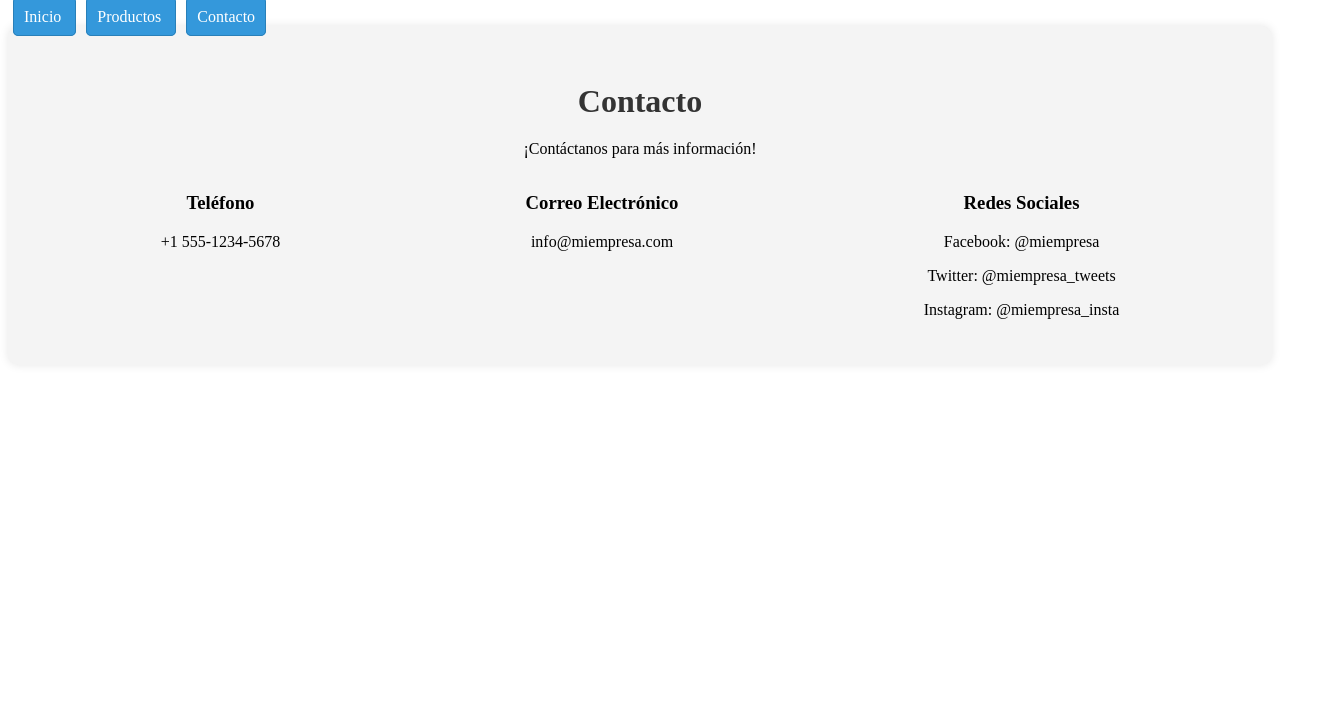
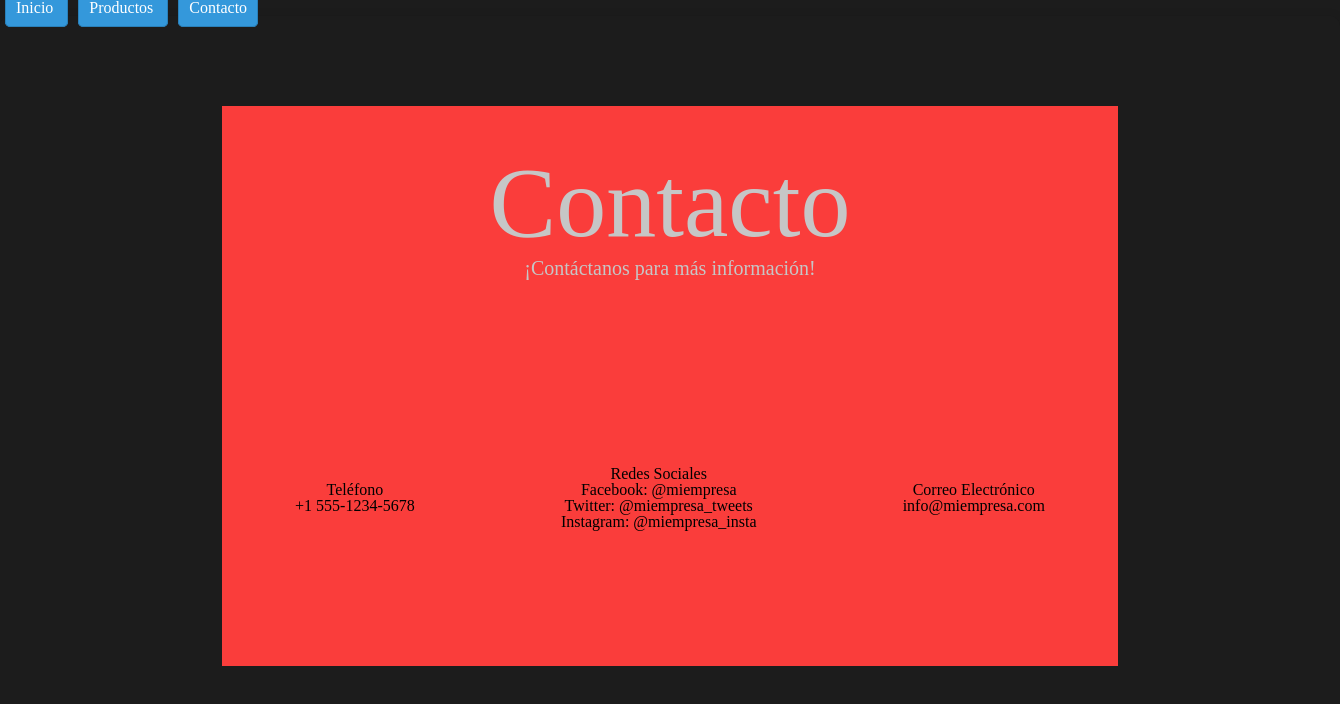
Before and after one commit to Renevc14/FinalTecWeb, an Angular app in the folder frontend/mi-tienda-main/: page /contacto in a window 1280 px wide. Shown: the top 704 px of the page, 1340 px wide, since content can reach past the window. Built offline with nearby package versions, Linux system fonts and the light colour scheme.

Commit message:
antes de moverme a mi rama

```diff
--- a/frontend/mi-tienda-main/src/app/paginas/contacto/contacto.component.html
+++ b/frontend/mi-tienda-main/src/app/paginas/contacto/contacto.component.html
@@ -1,17 +1,16 @@
 <!-- contacto.component.html -->
-<div class="contacto-container">
-  <h2>Contacto</h2>
-  <p>¡Contáctanos para más información!</p>
+<section class="contacto-container">
+  <div class="containerInformacion">
+    <div class="containerSubtitulo">
+      <h2 class="tituloContacto">Contacto</h2>
+      <p class="subContacto">¡Contáctanos para más información!</p>
+
+    </div>
 
     <div class="informacion-contacto">
       <div class="telefono">
         <h3>Teléfono</h3>
         <p>+1 555-1234-5678</p>
-    </div>
-
-    <div class="correo">
-      <h3>Correo Electrónico</h3>
-      <p>info@miempresa.com</p>
       </div>
 
       <div class="redes-sociales">
@@ -20,5 +19,15 @@
         <p>Twitter: @miempresa_tweets</p>
         <p>Instagram: @miempresa_insta</p>
       </div>
+
+      <div class="correo">
+        <h3>Correo Electrónico</h3>
+        <p>info@miempresa.com</p>
       </div>
+
+
     </div>
+
+
+  </div>
+</section>
--- a/frontend/mi-tienda-main/src/app/paginas/contacto/contacto.component.scss
+++ b/frontend/mi-tienda-main/src/app/paginas/contacto/contacto.component.scss
@@ -1,47 +1,86 @@
 /* contacto.component.scss */
 
 .contacto-container {
-  background-color: #f4f4f4;
+  background-color: #1c1c1c;
   padding: 30px;
   border-radius: 10px;
   box-shadow: 0 0 10px rgba(0, 0, 0, 0.1);
   text-align: center;
+  width: 100%;
+  height: 85vh;
+  display: flex;
+  justify-content: center;
+  align-items: center;
+}
 
-  h2 {
-    color: #333;
-    font-size: 2em;
-    margin-bottom: 20px;
-  }
+.containerInformacion{
+  background-color: #fa3d3b;
+  width: 70vw;
+  height: 70vh;
+}
+.containerSubtitulo{
+  width: 100%;
+  height: 40%;
+  display: flex;
+  align-items: center;
+  justify-content: center;
+  flex-direction: column;
+}
+.informacion-contacto{
+  width: 100%;
+  height: 60%;
+  display: flex;
+  justify-content: space-around;
+  align-items: center;
 
-  .informacion-contacto {
-    display: flex;
-    flex-wrap: wrap;
-    justify-content: space-around;
-  }
+}
 
-  .informacion-item {
-    flex: 1;
-    max-width: 300px;
-    margin: 20px;
-    padding: 20px;
-    border: 1px solid #ddd;
-    border-radius: 8px;
-    background-color: #fff;
-    transition: transform 0.3s ease-in-out;
+.tituloContacto{
+  font-size: 100px;
+  color: #c6c6c6;
+}
+.subContacto{
 
-    &:hover {
-      transform: translateY(-5px);
-    }
+  color: #c6c6c6;
+  font-size: 20px;
+  padding: 5px;
 
-    h3 {
-      color: #4285f4;
-      font-size: 1.5em;
-      margin-bottom: 10px;
-    }
+}
 
-    p {
-      color: #555;
-      margin: 0;
-    }
-  }
-}
+  // h2 {
+  //   color: #333;
+  //   font-size: 2em;
+  //   margin-bottom: 20px;
+  // }
+
+  // .informacion-contacto {
+  //   display: flex;
+  //   flex-wrap: wrap;
+  //   justify-content: space-around;
+  // }
+
+  // .informacion-item {
+  //   flex: 1;
+  //   max-width: 300px;
+  //   margin: 20px;
+  //   padding: 20px;
+  //   border: 1px solid #ddd;
+  //   border-radius: 8px;
+  //   background-color: #fff;
+  //   transition: transform 0.3s ease-in-out;
+
+  //   &:hover {
+  //     transform: translateY(-5px);
+  //   }
+
+  //   h3 {
+  //     color: #4285f4;
+  //     font-size: 1.5em;
+  //     margin-bottom: 10px;
+  //   }
+
+  //   p {
+  //     color: #555;
+  //     margin: 0;
+  //   }
+  // }
--- a/frontend/mi-tienda-main/src/styles.scss
+++ b/frontend/mi-tienda-main/src/styles.scss
@@ -1 +1,47 @@
 /* You can add global styles to this file, and also import other style files */
+
+
+html, body, div, span, applet, object, iframe,
+h1, h2, h3, h4, h5, h6, p, blockquote, pre,
+a, abbr, acronym, address, big, cite, code,
+del, dfn, em, img, ins, kbd, q, s, samp,
+small, strike, strong, sub, sup, tt, var,
+b, u, i, center,
+dl, dt, dd, ol, ul, li,
+fieldset, form, label, legend,
+table, caption, tbody, tfoot, thead, tr, th, td,
+article, aside, canvas, details, embed,
+figure, figcaption, footer, header, hgroup,
+menu, nav, output, ruby, section, summary,
+time, mark, audio, video {
+	margin: 0;
+	padding: 0;
+	border: 0;
+	font-size: 100%;
+	font: inherit;
+	vertical-align: baseline;
+}
+/* HTML5 display-role reset for older browsers */
+article, aside, details, figcaption, figure,
+footer, header, hgroup, menu, nav, section {
+	display: block;
+}
+body {
+	line-height: 1;
+    background-color: #1c1c1c;
+}
+ol, ul {
+	list-style: none;
+}
+blockquote, q {
+	quotes: none;
+}
+blockquote:before, blockquote:after,
+q:before, q:after {
+	content: '';
+	content: none;
+}
+table {
+	border-collapse: collapse;
+	border-spacing: 0;
+}
```
Lines whose indentation alone changed are shown as unchanged.
